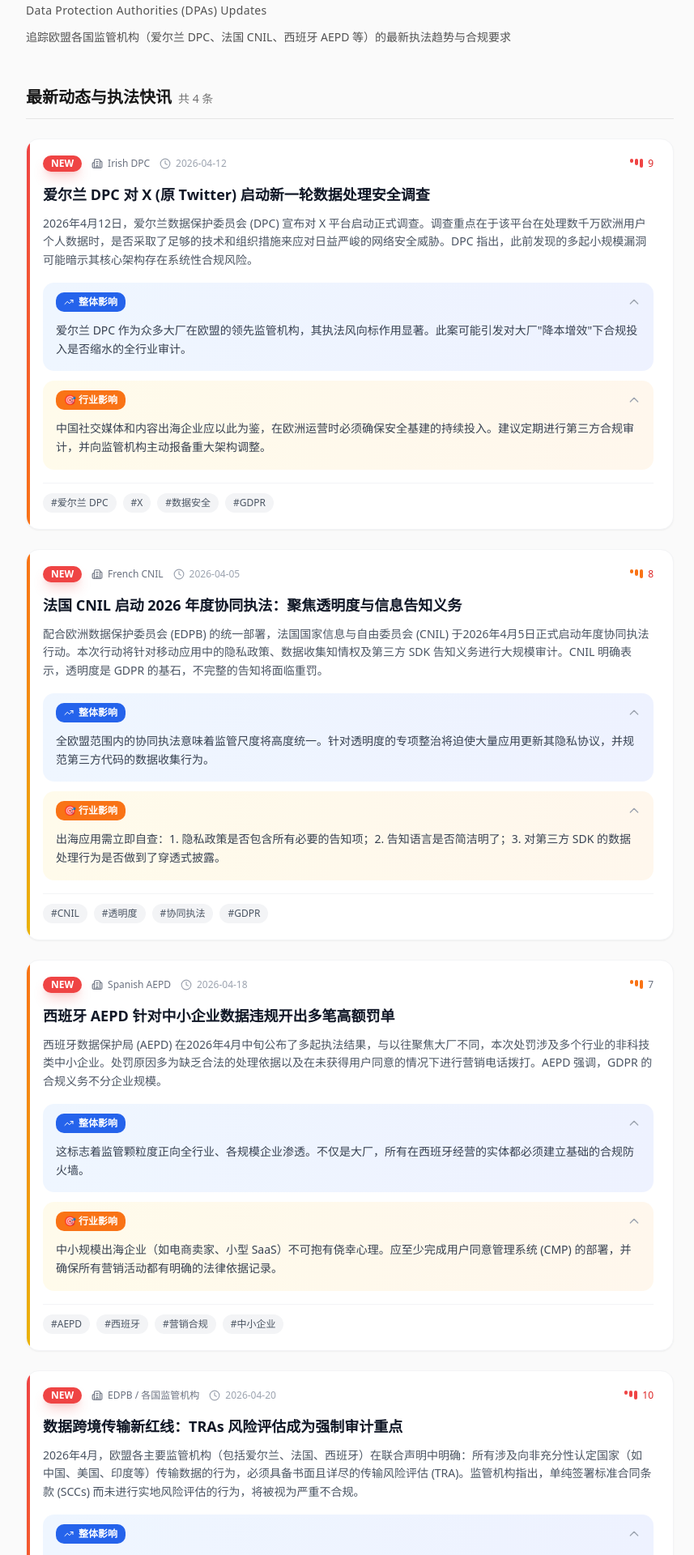
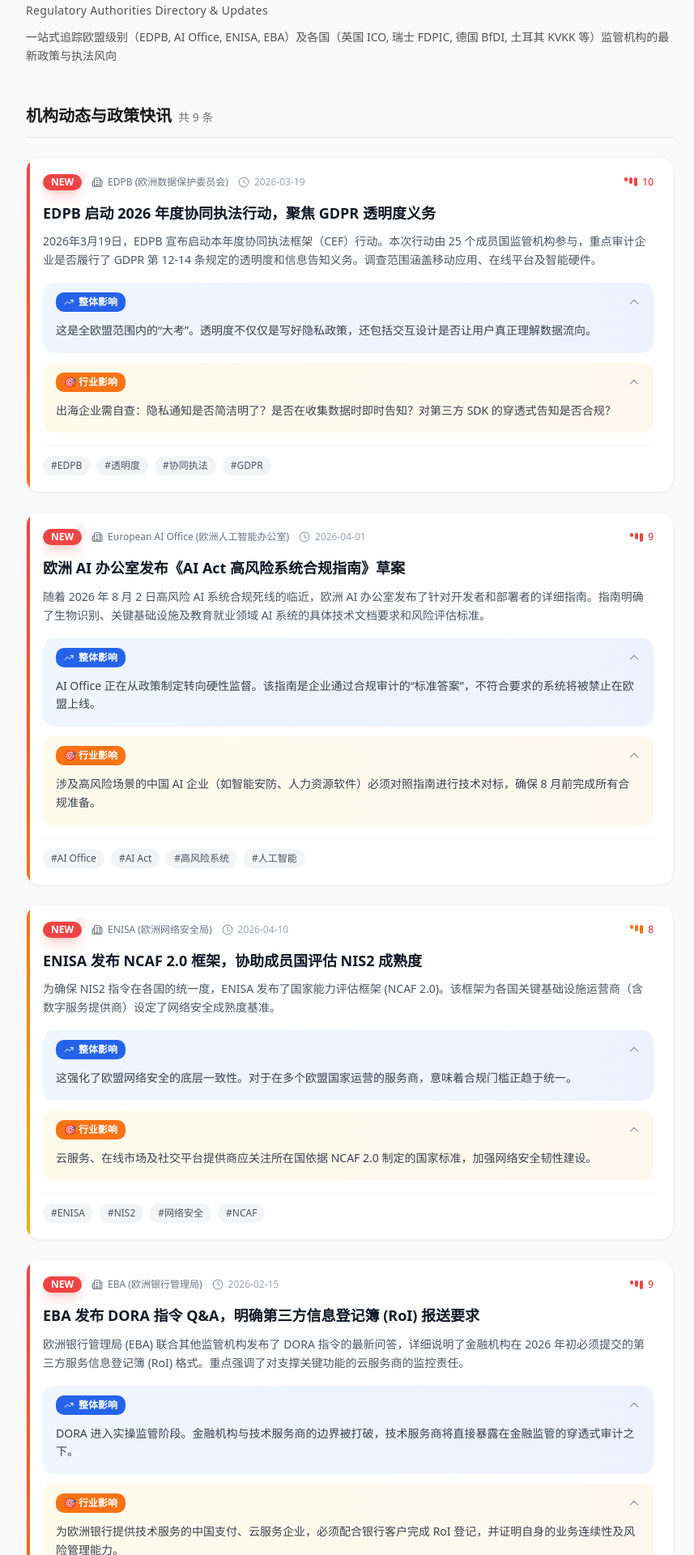
Before and after one commit to lbook820-gif/aspgcminsight, a React (Vite) app: page /#/dpas in a window 1280 px wide. Shown: the part 120-2040 px from the top of the page at 81% size, without its empty margins (208-1065 px from the left). Built offline with nearby package versions, Linux system fonts and the light colour scheme.

Commit message:
feat: expand regulatory agencies to include EDPB, AI Office, ICO, KVKK etc.

```diff
--- a/src/pages/DPAs.tsx
+++ b/src/pages/DPAs.tsx
@@ -3,64 +3,142 @@ import NewsCard from '@/components/NewsCard';
 import type { NewsItem } from '@/types';
 
 const dpaUpdates: NewsItem[] = [
+  // ==================== 欧盟级别机构 ====================
   {
-    id: 'dpa-001',
-    source: 'Irish DPC',
-    date: '2026-04-12',
-    heat: 9,
-    title: '爱尔兰 DPC 对 X (原 Twitter) 启动新一轮数据处理安全调查',
+    id: 'dpa-eu-001',
+    source: 'EDPB (欧洲数据保护委员会)',
+    date: '2026-03-19',
+    heat: 10,
+    title: 'EDPB 启动 2026 年度协同执法行动，聚焦 GDPR 透明度义务',
     summary:
-      '2026年4月12日，爱尔兰数据保护委员会 (DPC) 宣布对 X 平台启动正式调查。调查重点在于该平台在处理数千万欧洲用户个人数据时，是否采取了足够的技术和组织措施来应对日益严峻的网络安全威胁。DPC 指出，此前发现的多起小规模漏洞可能暗示其核心架构存在系统性合规风险。',
+      '2026年3月19日，EDPB 宣布启动本年度协同执法框架（CEF）行动。本次行动由 25 个成员国监管机构参与，重点审计企业是否履行了 GDPR 第 12-14 条规定的透明度和信息告知义务。调查范围涵盖移动应用、在线平台及智能硬件。',
     overallImpact:
-      '爱尔兰 DPC 作为众多大厂在欧盟的领先监管机构，其执法风向标作用显著。此案可能引发对大厂"降本增效"下合规投入是否缩水的全行业审计。',
+      '这是全欧盟范围内的“大考”。透明度不仅仅是写好隐私政策，还包括交互设计是否让用户真正理解数据流向。',
     industryImpact:
-      '中国社交媒体和内容出海企业应以此为鉴，在欧洲运营时必须确保安全基建的持续投入。建议定期进行第三方合规审计，并向监管机构主动报备重大架构调整。',
-    tags: ['爱尔兰 DPC', 'X', '数据安全', 'GDPR'],
+      '出海企业需自查：隐私通知是否简洁明了？是否在收集数据时即时告知？对第三方 SDK 的穿透式告知是否合规？',
+    tags: ['EDPB', '透明度', '协同执法', 'GDPR'],
     isNew: true,
   },
   {
-    id: 'dpa-002',
-    source: 'French CNIL',
-    date: '2026-04-05',
-    heat: 8,
-    title: '法国 CNIL 启动 2026 年度协同执法：聚焦透明度与信息告知义务',
+    id: 'dpa-eu-002',
+    source: 'European AI Office (欧洲人工智能办公室)',
+    date: '2026-04-01',
+    heat: 9,
+    title: '欧洲 AI 办公室发布《AI Act 高风险系统合规指南》草案',
     summary:
-      '配合欧洲数据保护委员会 (EDPB) 的统一部署，法国国家信息与自由委员会 (CNIL) 于2026年4月5日正式启动年度协同执法行动。本次行动将针对移动应用中的隐私政策、数据收集知情权及第三方 SDK 告知义务进行大规模审计。CNIL 明确表示，透明度是 GDPR 的基石，不完整的告知将面临重罚。',
+      '随着 2026 年 8 月 2 日高风险 AI 系统合规死线的临近，欧洲 AI 办公室发布了针对开发者和部署者的详细指南。指南明确了生物识别、关键基础设施及教育就业领域 AI 系统的具体技术文档要求和风险评估标准。',
     overallImpact:
-      '全欧盟范围内的协同执法意味着监管尺度将高度统一。针对透明度的专项整治将迫使大量应用更新其隐私协议，并规范第三方代码的数据收集行为。',
+      'AI Office 正在从政策制定转向硬性监督。该指南是企业通过合规审计的“标准答案”，不符合要求的系统将被禁止在欧盟上线。',
     industryImpact:
-      '出海应用需立即自查：1. 隐私政策是否包含所有必要的告知项；2. 告知语言是否简洁明了；3. 对第三方 SDK 的数据处理行为是否做到了穿透式披露。',
-    tags: ['CNIL', '透明度', '协同执法', 'GDPR'],
+      '涉及高风险场景的中国 AI 企业（如智能安防、人力资源软件）必须对照指南进行技术对标，确保 8 月前完成所有合规准备。',
+    tags: ['AI Office', 'AI Act', '高风险系统', '人工智能'],
     isNew: true,
   },
   {
-    id: 'dpa-003',
-    source: 'Spanish AEPD',
-    date: '2026-04-18',
-    heat: 7,
-    title: '西班牙 AEPD 针对中小企业数据违规开出多笔高额罚单',
+    id: 'dpa-eu-003',
+    source: 'ENISA (欧洲网络安全局)',
+    date: '2026-04-10',
+    heat: 8,
+    title: 'ENISA 发布 NCAF 2.0 框架，协助成员国评估 NIS2 成熟度',
     summary:
-      '西班牙数据保护局 (AEPD) 在2026年4月中旬公布了多起执法结果，与以往聚焦大厂不同，本次处罚涉及多个行业的非科技类中小企业。处罚原因多为缺乏合法的处理依据以及在未获得用户同意的情况下进行营销电话拨打。AEPD 强调，GDPR 的合规义务不分企业规模。',
+      '为确保 NIS2 指令在各国的统一度，ENISA 发布了国家能力评估框架 (NCAF 2.0)。该框架为各国关键基础设施运营商（含数字服务提供商）设定了网络安全成熟度基准。',
     overallImpact:
-      '这标志着监管颗粒度正向全行业、各规模企业渗透。不仅是大厂，所有在西班牙经营的实体都必须建立基础的合规防火墙。',
+      '这强化了欧盟网络安全的底层一致性。对于在多个欧盟国家运营的服务商，意味着合规门槛正趋于统一。',
     industryImpact:
-      '中小规模出海企业（如电商卖家、小型 SaaS）不可抱有侥幸心理。应至少完成用户同意管理系统 (CMP) 的部署，并确保所有营销活动都有明确的法律依据记录。',
-    tags: ['AEPD', '西班牙', '营销合规', '中小企业'],
+      '云服务、在线市场及社交平台提供商应关注所在国依据 NCAF 2.0 制定的国家标准，加强网络安全韧性建设。',
+    tags: ['ENISA', 'NIS2', '网络安全', 'NCAF'],
     isNew: true,
   },
   {
-    id: 'dpa-004',
-    source: 'EDPB / 各国监管机构',
+    id: 'dpa-eu-004',
+    source: 'EBA (欧洲银行管理局)',
+    date: '2026-02-15',
+    heat: 9,
+    title: 'EBA 发布 DORA 指令 Q&A，明确第三方信息登记簿 (RoI) 报送要求',
+    summary:
+      '欧洲银行管理局 (EBA) 联合其他监管机构发布了 DORA 指令的最新问答，详细说明了金融机构在 2026 年初必须提交的第三方服务信息登记簿 (RoI) 格式。重点强调了对支撑关键功能的云服务商的监控责任。',
+    overallImpact:
+      'DORA 进入实操监管阶段。金融机构与技术服务商的边界被打破，技术服务商将直接暴露在金融监管的穿透式审计之下。',
+    industryImpact:
+      '为欧洲银行提供技术服务的中国支付、云服务企业，必须配合银行客户完成 RoI 登记，并证明自身的业务连续性及风险管理能力。',
+    tags: ['EBA', 'DORA', '金融科技', '第三方风险'],
+    isNew: true,
+  },
+
+  // ==================== 国家级别机构 ====================
+  {
+    id: 'dpa-uk-001',
+    source: 'UK ICO (英国信息专员办公室)',
+    date: '2026-03-25',
+    heat: 9,
+    title: '英国 ICO 就“年龄保证”机制发布最后通牒，要求平台 4 月底前提交方案',
+    summary:
+      '英国 ICO 联合 Ofcom 发布声明，要求社交媒体及视频平台必须采取严于“自我声明”的年龄验证手段。所有受监管平台必须在 2026 年 4 月 30 日前提交具体整改报告，否则将面临正式执法。',
+    overallImpact:
+      '英国在未成年人保护上采取了比欧盟更激进的节奏。年龄验证不再是“勾选框”，而是需要实名或技术识别的“硬门槛”。',
+    industryImpact:
+      '中国短视频及社交应用在英国必须立即上线可靠的年龄验证技术，否则将面临类似 TikTok 在美英遭遇的高压监管风险。',
+    tags: ['ICO', '未成年人保护', '年龄验证', '英国'],
+    isNew: true,
+  },
+  {
+    id: 'dpa-ch-001',
+    source: 'Switzerland FDPIC (瑞士联邦数据保护与信息专员)',
+    date: '2026-04-05',
+    heat: 7,
+    title: '瑞士 FDPIC 发布可穿戴设备隐私风险提示与合规指南',
+    summary:
+      '瑞士 FDPIC 针对日益普及的智能手表、健身追踪器发布指南，强调生物识别数据的高度敏感性，要求厂商必须默认关闭敏感权限，并提供详尽的数据本地化处理选项。',
+    overallImpact:
+      '瑞士虽非欧盟成员，但其 FADP 法律体系与 GDPR 高度对齐。其对硬件隐私的关注代表了非传统互联网设备监管的新趋势。',
+    industryImpact:
+      '中国智能穿戴硬件商在瑞士及周边市场应强化“默认隐私”设计，并确保存储在云端的数据符合瑞士跨境传输要求。',
+    tags: ['FDPIC', '智能硬件', '隐私设计', '瑞士'],
+    isNew: true,
+  },
+  {
+    id: 'dpa-de-001',
+    source: 'Germany BfDI (德国联邦数据保护局)',
+    date: '2026-03-26',
+    heat: 8,
+    title: '德国通过《数据法》执行法案，确立 BfDI 与联邦网络局的双轨执法',
+    summary:
+      '德国联邦议院通过 DADG 法案，明确联邦网络局 (BNetzA) 负责《数据法》(Data Act) 的合规监督，而 BfDI 保持对涉及个人数据的跨领域监管权。',
+    overallImpact:
+      '德国监管架构的复杂化对企业提出了更高要求。同一数据处理行为可能需要向两个不同的联邦机构报备。',
+    industryImpact:
+      '在德经营的中国企业（如联网汽车、工业互联网商）需建立跨部门合规团队，同时对接数据流通监管与个人隐私监管。',
+    tags: ['BfDI', 'Data Act', '德国', '执法协作'],
+    isNew: true,
+  },
+  {
+    id: 'dpa-tr-001',
+    source: 'Turkey KVKK (土耳其个人数据保护局)',
+    date: '2026-04-15',
+    heat: 8,
+    title: '土耳其 KVKK 发布“智能体 AI (Agentic AI)”数据保护指南',
+    summary:
+      '土耳其 KVKK 发布专门指南，明确 Agentic AI 系统在自主决策过程中的问责机制。强调了对衍生数据、推断数据的处理必须具备明确法律依据，且开发者需承担穿透式责任。',
+    overallImpact:
+      '土耳其正在迅速对齐全球最前沿的 AI 监管趋势。这对于在土运营的 AI 应用商设定了清晰的合规底线。',
+    industryImpact:
+      '中国 AI 企业进入土耳其市场需特别关注其对“推断数据”的严苛定义，确保算法透明度符合 KVKK 的最新解释。',
+    tags: ['KVKK', 'Agentic AI', '人工智能', '土耳其'],
+    isNew: true,
+  },
+  {
+    id: 'dpa-tr-002',
+    source: 'Turkey RK (土耳其竞争管理局)',
     date: '2026-04-20',
-    heat: 10,
-    title: '数据跨境传输新红线：TRAs 风险评估成为强制审计重点',
+    heat: 7,
+    title: '土耳其 RK 扩大对大型科技平台捆绑销售行为的调查',
     summary:
-      '2026年4月，欧盟各主要监管机构（包括爱尔兰、法国、西班牙）在联合声明中明确：所有涉及向非充分性认定国家（如中国、美国、印度等）传输数据的行为，必须具备书面且详尽的传输风险评估 (TRA)。监管机构指出，单纯签署标准合同条款 (SCCs) 而未进行实地风险评估的行为，将被视为严重不合规。',
+      '土耳其 RK（竞争管理局）宣布对多家跨国科技平台展开新调查，重点审查其利用主导地位在土耳其市场实施的应用预装和数据强行共享行为。',
     overallImpact:
-      '数据跨境的门槛实质性抬高。TRAs 不再是可选项，而是必须随时备查的法律文档。这增加了跨国运营的合规文书成本和技术对标压力。',
+      '土耳其正效仿欧盟 DMA，通过竞争法手段对大厂生态实施拆解和限制。',
     industryImpact:
-      '中国出海企业核心动作：1. 建立完善的 TRA 模板和评估流程；2. 针对中国服务器存储的数据，必须实施端到端加密、去标识化等补充技术措施；3. 确保一旦监管机构调阅，能立即提供完整的合规链条证明。',
-    tags: ['数据跨境', 'TRA', 'SCCs', '传输风险评估'],
+      '中国手机厂商及软件分发商在土耳其市场需审视预装协议，避免被认定为损害市场公平竞争的行为。',
+    tags: ['RK', '反垄断', '土耳其', '应用分发'],
     isNew: true,
   },
 ];
@@ -69,21 +147,21 @@ export default function DPAs() {
   return (
     <div className="min-h-screen bg-[#fafafa]">
       <HeroSection
-        title="各国数据保护局动态"
-        subtitle="Data Protection Authorities (DPAs) Updates"
-        description="追踪欧盟各国监管机构（爱尔兰 DPC、法国 CNIL、西班牙 AEPD 等）的最新执法趋势与合规要求"
+        title="各国监管机构动态"
+        subtitle="Regulatory Authorities Directory & Updates"
+        description="一站式追踪欧盟级别（EDPB, AI Office, ENISA, EBA）及各国（英国 ICO, 瑞士 FDPIC, 德国 BfDI, 土耳其 KVKK 等）监管机构的最新政策与执法风向"
       />
 
       <section className="bg-[#fafafa] px-6 py-6">
         <div className="max-w-[800px] mx-auto">
           <h2 className="text-xl font-bold text-[#171717] pb-3 border-b border-[#e5e5e5] mb-6">
-            最新动态与执法快讯
+            机构动态与政策快讯
             <span className="text-sm font-normal text-[#737373] ml-2">
               共 {dpaUpdates.length} 条
             </span>
           </h2>
 
-          <div className="mt-6 flex flex-col gap-6">
+          <div className="flex flex-col gap-6">
             {dpaUpdates.map((update) => (
               <NewsCard key={update.id} news={update} />
             ))}
--- a/src/pages/Home.tsx
+++ b/src/pages/Home.tsx
@@ -8,6 +8,22 @@ import type { NewsItem, DynamicCard } from '@/types';
 // 合规新闻数据库 - 近一年内大厂和中企合规新闻（已验证原文链接）
 const allNews: NewsItem[] = [
   // ==================== 2026年新闻 ====================
+  {
+    id: '2026-015',
+    source: 'EDPB',
+    date: '2026-03-19',
+    heat: 10,
+    title: '欧盟启动 2026 年度协同执法：全面审计 GDPR 透明度义务',
+    summary:
+      '2026年3月，欧洲数据保护委员会 (EDPB) 协调 25 个成员国监管机构启动年度协同执法行动。重点针对移动应用和在线平台是否履行了 GDPR 第 12-14 条规定的透明度和告知义务进行穿透式审计。',
+    overallImpact:
+      '这标志着欧盟从针对单一平台的点状执法向全行业、全链条的系统性审计转变。透明度被确立为 2026 年合规工作的“生命线”。',
+    industryImpact:
+      '中国出海企业需立即升级其隐私政策，不仅要包含所有法律项，还需通过 UX/UI 设计确保告知的有效性和及时性，避免因“虚假透明”被重罚。',
+    tags: ['EDPB', 'GDPR', '协同执法', '透明度'],
+    link: '/dpas',
+    isNew: true,
+  },
   {
     id: '2025-012',
     source: 'TechCrunch',
```
Also changed, not shown: 3 other files (tests, documents, lock files or other folders).
